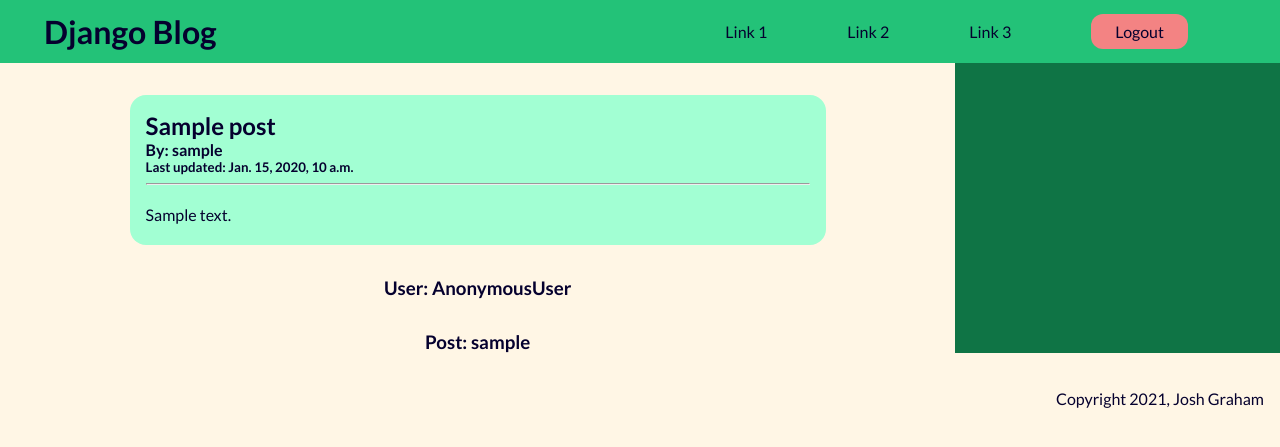
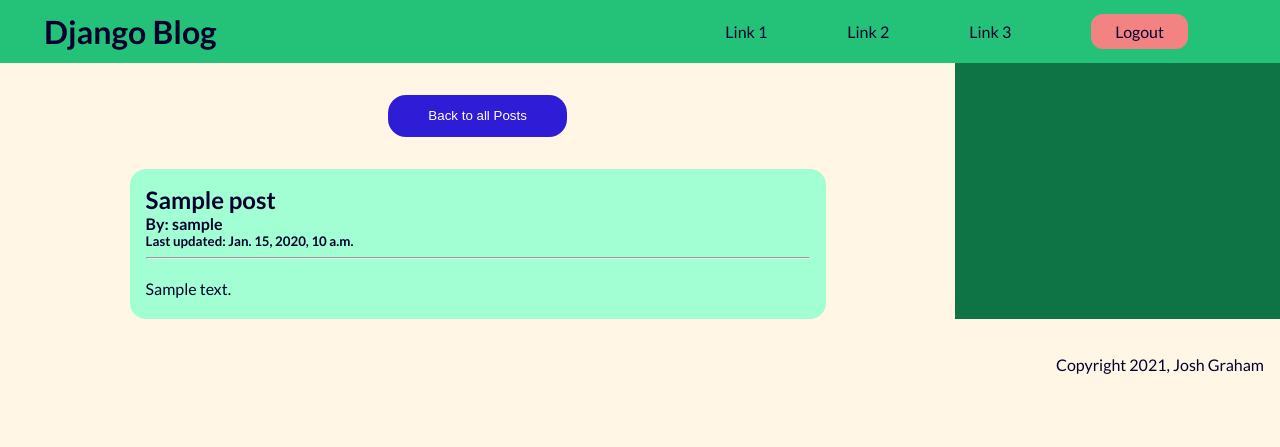
Before and after one commit to JoshGraham14/django-blog, a Django app: a page that uses blog/templates/postdetail.html in a window 1280 px wide. Shown: the top 447 px of the page. Run offline with Django 3.2, Linux system fonts and the light colour scheme; tables that the repository leaves empty hold one stand-in row (values such as "Sample post").

Commit message:
Added back button on post detail page

```diff
--- a/blog/templates/postdetail.html
+++ b/blog/templates/postdetail.html
@@ -2,6 +2,7 @@
 {% load blog_extras %}
 
 {% block content %}
+    <button><a class="new-post-btn" href="{% url 'home' %}">Back to all Posts</a></button>
     <div class="card">
         <h2>{{ post.title }}</h2>
         <h4>By: {{ post.author }}</h4>
@@ -12,10 +13,7 @@
         {% if user == post.author %}
             <button><a class="new-post-btn" href="{% url 'edit_post' post.slug %}">Edit Post</a></button>
         {% endif %}
-
     </div>
-    <h3>User: {{ user }}</h3>
-    <h3>Post: {{ post.author }}</h3>
 {% endblock content %}
 
 {% block side-bar %}
```
